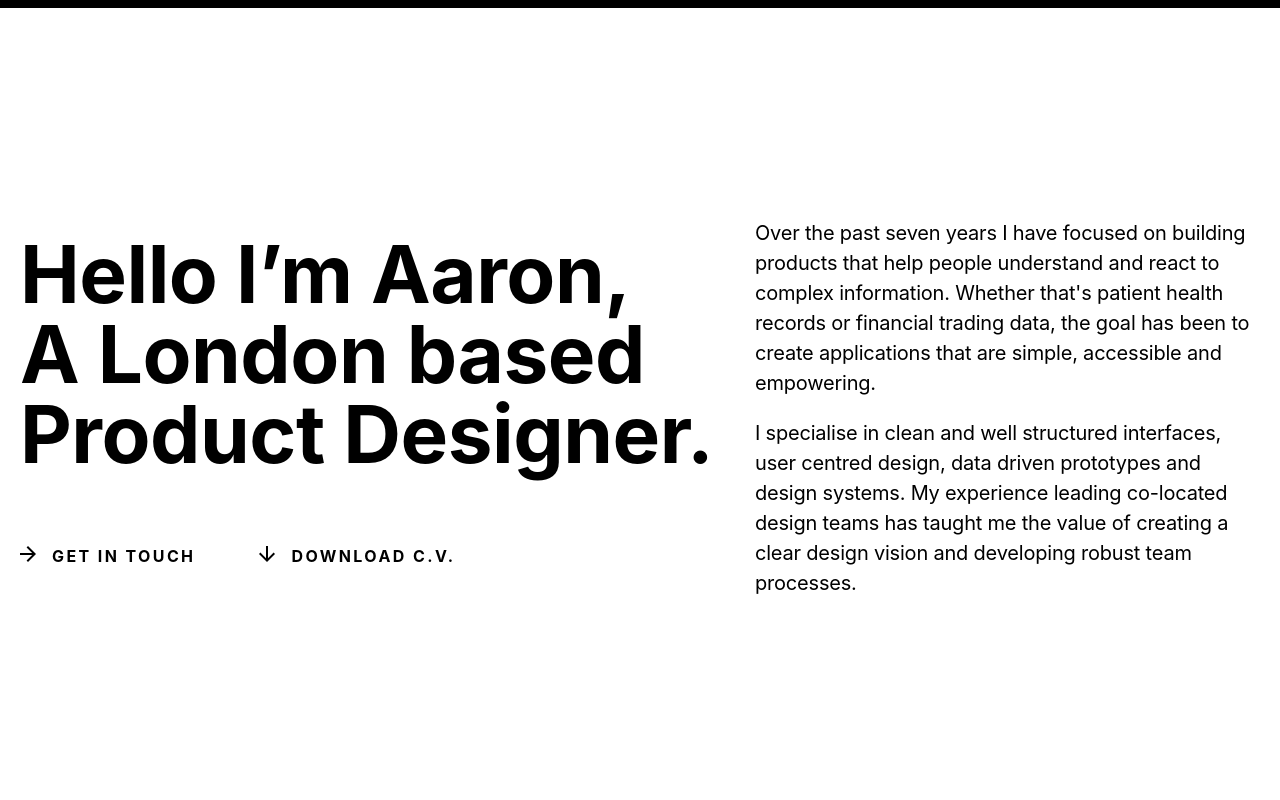
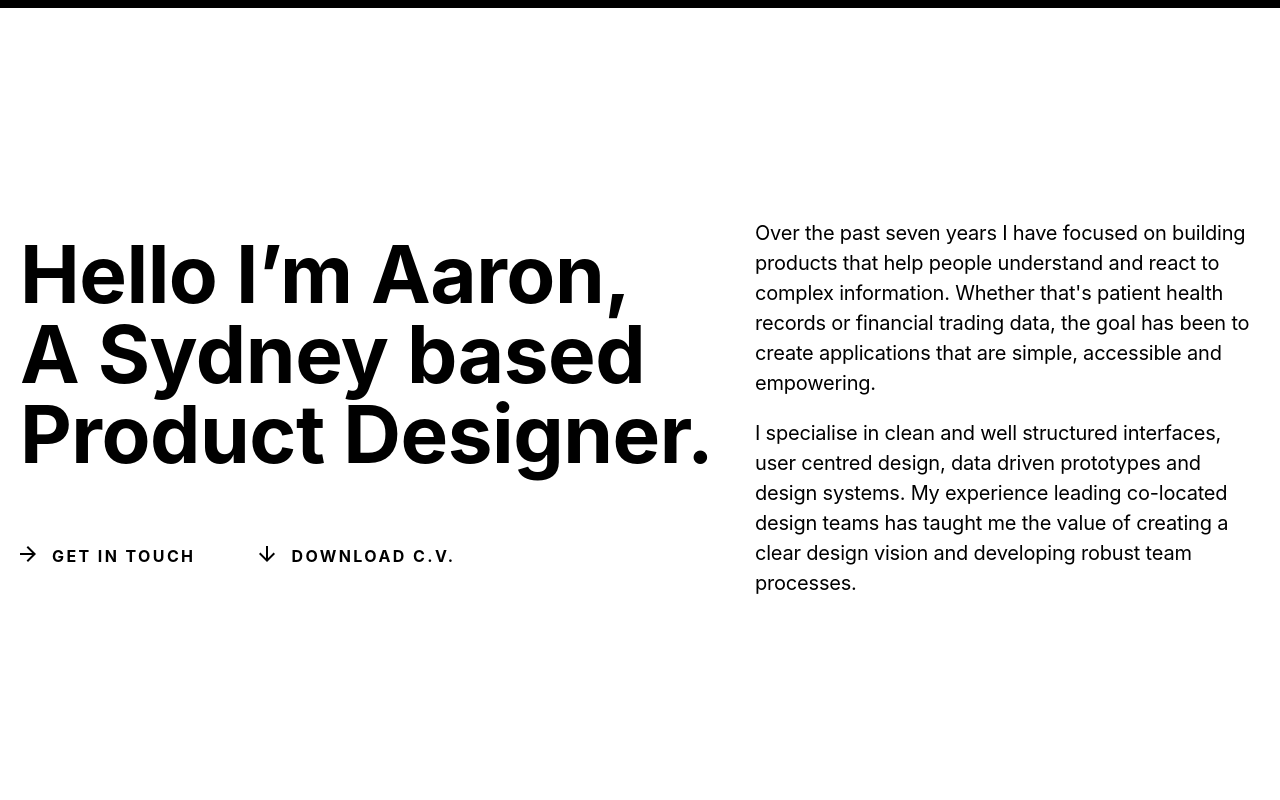
Before and after one commit to gitadr/gatsbyPortfolio, a Gatsby app: page / in a window 1280 px wide. Shown: the top 800 px of the page. Built offline with nearby package versions, Linux system fonts and the light colour scheme.

Commit message:
location change

```diff
--- a/src/components/header.js
+++ b/src/components/header.js
@@ -7,7 +7,7 @@ export default () => (
       <div className={styles.headerIntro}>
         <h1>
           Hello I’m Aaron,
-          <span> A London based Product Designer.</span>
+          <span> A Sydney based Product Designer.</span>
         </h1>
         <a href="mailto:mail@aaronroot.net" className="button top">
           <span className="linkIcon" />
```
